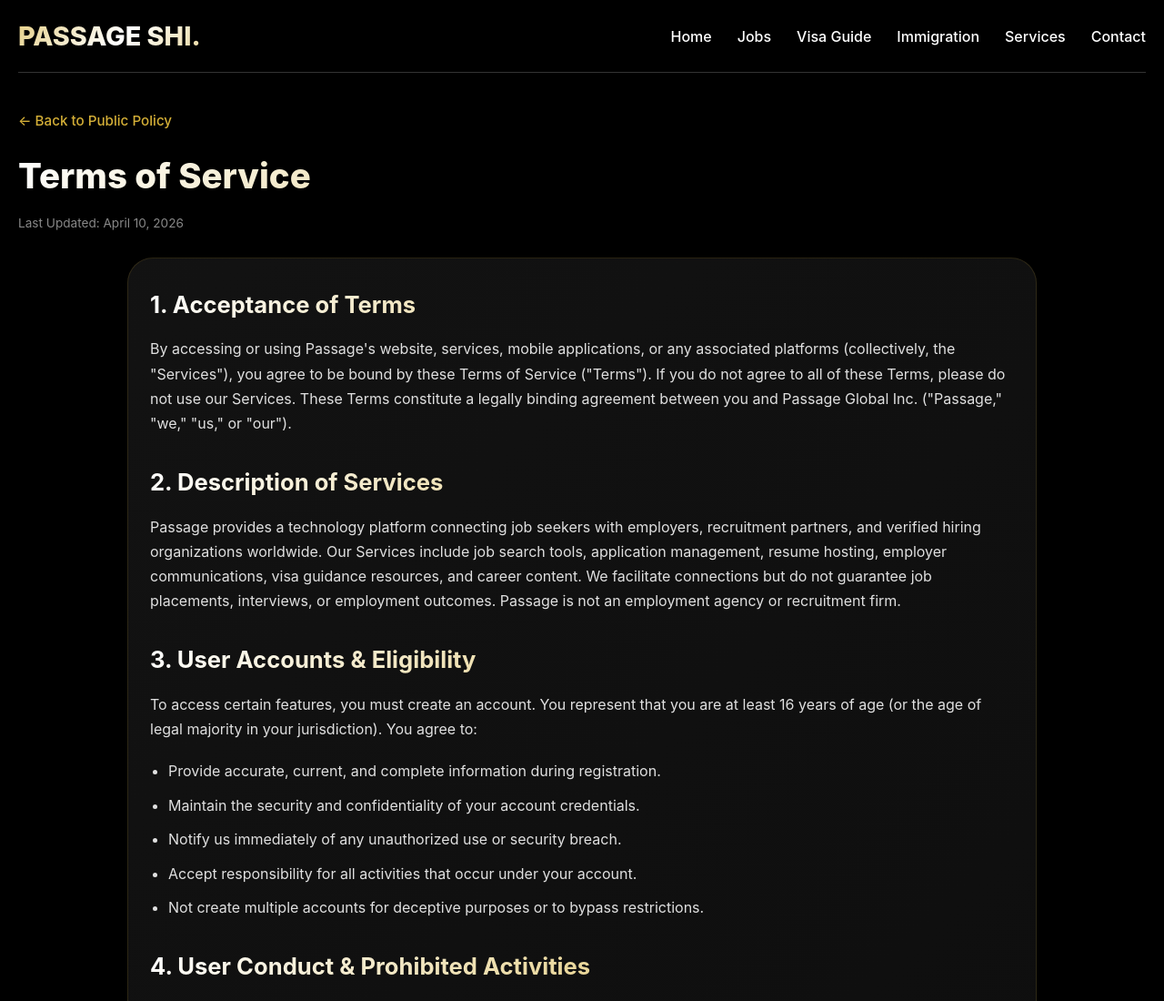
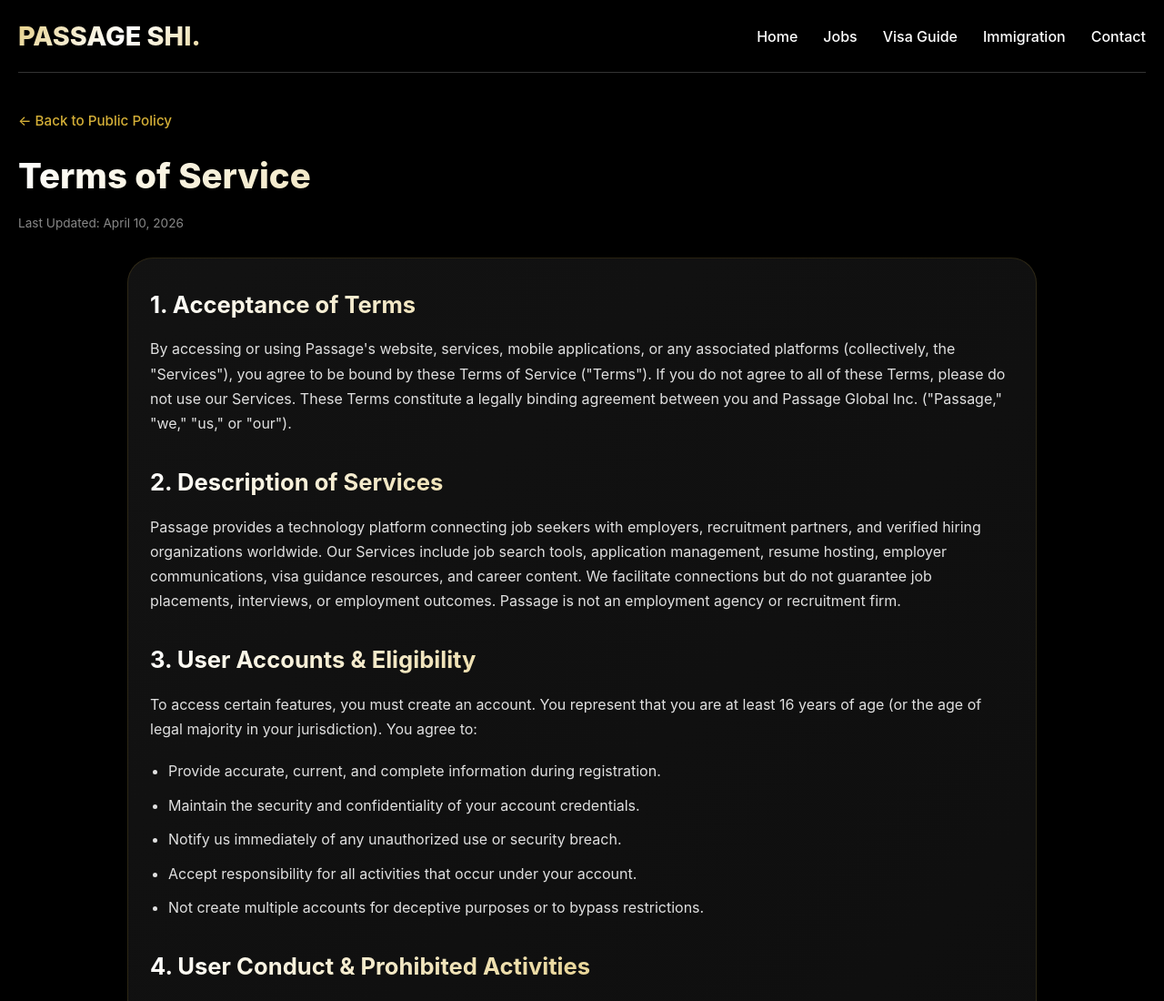
Before and after one commit to YMCarter300/passage, a plain HTML site: page Terms_of_Service.html in a window 1280 px wide. Shown: the top 1100 px of the page at 91% size. Drawn offline with Linux system fonts and the light colour scheme.

Commit message:
Update Terms_of_Service.html

```diff
--- a/Terms_of_Service.html
+++ b/Terms_of_Service.html
@@ -582,7 +582,6 @@
                 <a href="jobs.html">Jobs</a>
                 <a href="visa.html">Visa Guide</a>
                 <a href="routes.html">Immigration</a>
-                <a href="services.html">Services</a>
                 <a href="contact.html">Contact</a>
             </div>
             <!-- Hamburger Toggle Button (mobile) -->
@@ -599,7 +598,6 @@
             <a href="jobs.html">Jobs</a>
             <a href="visa.html">Visa Guide</a>
             <a href="routes.html">Immigration</a>
-            <a href="services.html">Services</a>
             <a href="contact.html">Contact</a>
         </div>
 
```
